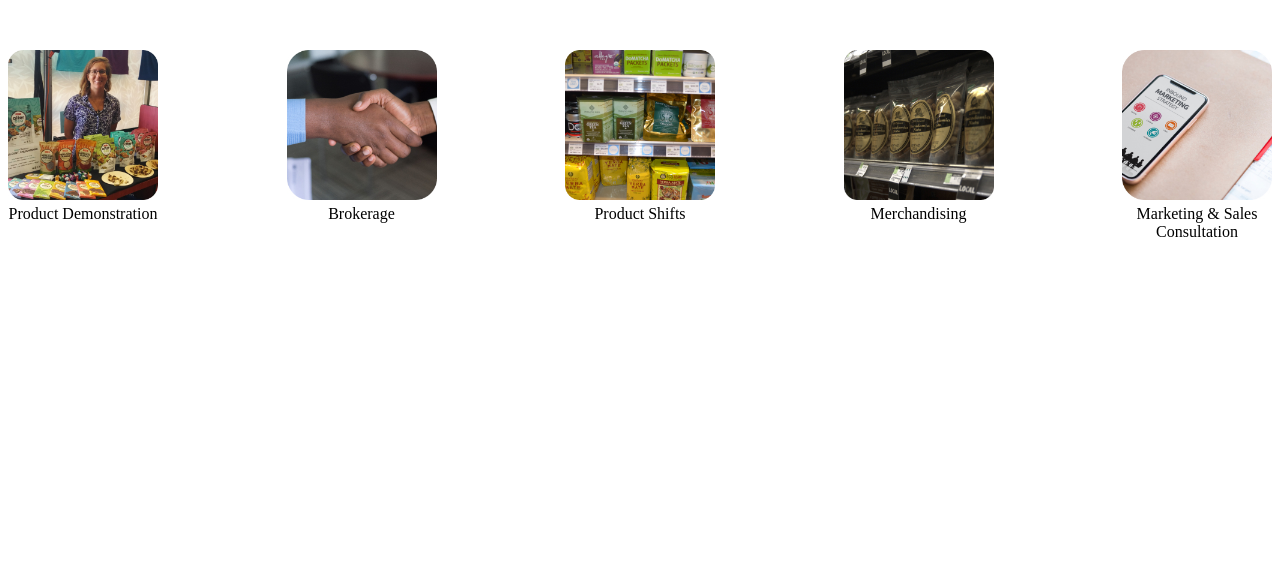
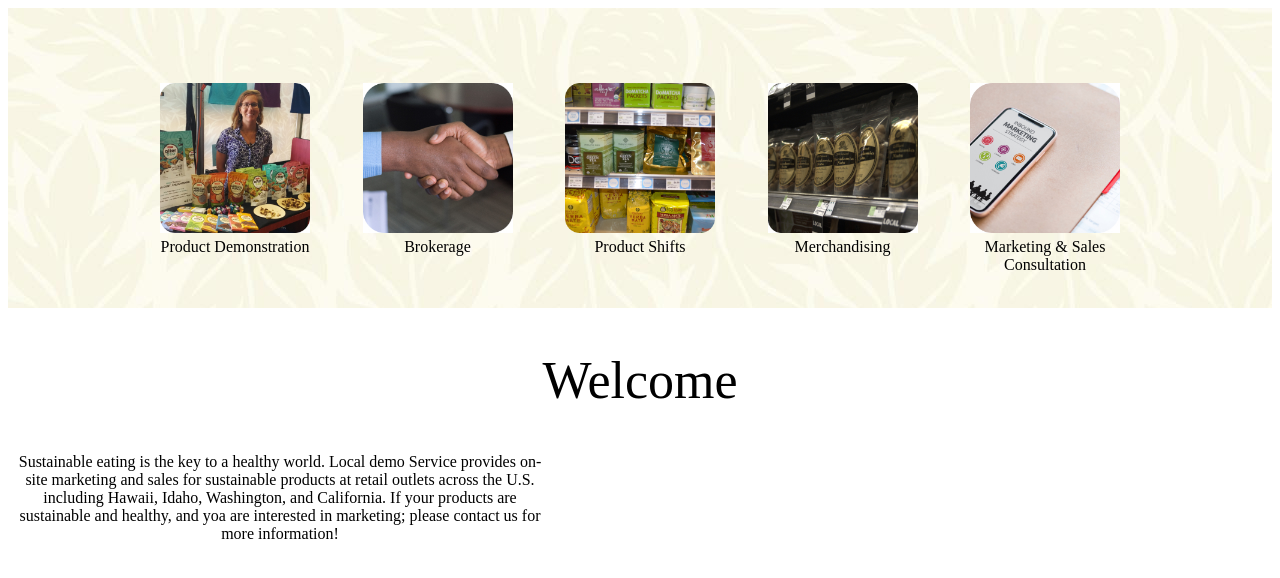
Before and after one commit to LocalDemoService/localdemoservice, a Gatsby site: page / in a window 1280 px wide. Built offline with nearby package versions, Linux system fonts and the light colour scheme; Gatsby itself is replaced by a stand-in of ours.

Commit message:
welcome section, working on background image

```diff
--- a/src/components/Home/Services.js
+++ b/src/components/Home/Services.js
@@ -37,6 +37,7 @@ const Service = ({ name, image }) => {
 const Services = ({ data }) => {
   console.log(data)
   return (
+    <BackgroundContainer style={{ backgroundImage: `url(${data.bgImage.sizes.src})` }}>
       <ServicesContainer>
         {services.map(service => (
           <Service
@@ -45,11 +46,22 @@ const Services = ({ data }) => {
             image={data[service.image]} />
         ))}
       </ServicesContainer>
+    </BackgroundContainer>
   );
 };
 
+const BackgroundContainer = styled.div`
+  position: relative;
+  left: 0;
+  right: 0;
+  height: 300px;
+`
+
 const ServicesContainer = styled.div`
-  margin: 50px 0;
+  margin: 0 auto;
+  max-width: 960px;
+  padding: 0px 1.0875rem 1.45rem;
+  padding-top: 75px;
   display: flex;
   flex-direction: row;
   justify-content: space-between;
--- /dev/null
+++ b/src/components/Home/Welcome.js
@@ -0,0 +1,28 @@
+import React from 'react';
+import styled from 'styled-components'
+
+const Welcome = () => {
+  return (
+    <WelcomeContainer>
+      <WelcomeTitle>Welcome</WelcomeTitle>
+      <WelcomeText>Sustainable eating is the key to a healthy world. Local demo Service provides on-site marketing and sales for sustainable products at retail outlets across the U.S. including Hawaii, Idaho, Washington, and California. If your products are sustainable and healthy, and yoa are interested in marketing; please contact us for more information!</WelcomeText>
+    </WelcomeContainer>
+  );
+};
+
+const WelcomeContainer = styled.div`
+  text-align: center;
+
+`
+
+const WelcomeTitle = styled.h2`
+  font-weight: lighter;
+  font-size: 3.25rem;
+`
+
+const WelcomeText = styled.div`
+  text-align: center;
+  width: 34rem;
+`
+
+export default Welcome;
--- a/src/layouts/index.js
+++ b/src/layouts/index.js
@@ -27,7 +27,7 @@ TemplateWrapper.propTypes = {
   children: PropTypes.func,
 }
 
-const Content = styled.div.attrs({ className: 'avenir' }) `
+export const Content = styled.div.attrs({ className: 'avenir' }) `
   margin: 0 auto;
   max-width: 960px;
   padding: 0px 1.0875rem 1.45rem;
--- a/src/pages/index.js
+++ b/src/pages/index.js
@@ -2,13 +2,14 @@ import React from 'react'
 import Link from 'gatsby-link'
 import PostListing from '../components/Posts/PostListing'
 import Services from '../components/Home/Services'
-
+import Welcome from '../components/Home/Welcome'
 
 const IndexPage = ({ data }) => {
   console.log(data)
   return (
     <div>
       <Services data={data} />
+      <Welcome />
     </div>
   )
 }
@@ -48,5 +49,10 @@ export const query = graphql`
         ...GatsbyImageSharpSizes
       }
     },
+    bgImage: imageSharp(id: { regex: "/bg-tile.jpg/" }) {
+      sizes(maxWidth: 1240) {
+        ...GatsbyImageSharpSizes
+      }
+    }
   }
 `
```
Lines whose indentation alone changed are shown as unchanged.
